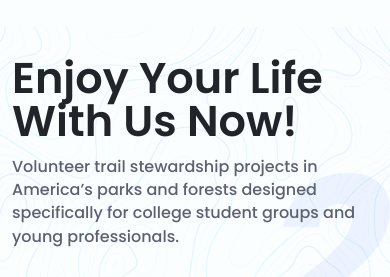
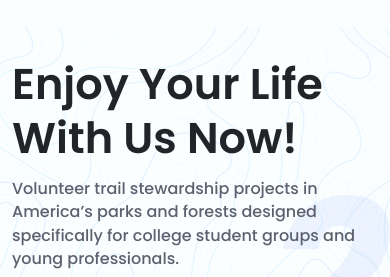
Before and after one commit to shuvoislam9900/6-highking, a plain HTML site: page index.html in a window 390 px wide. Shown: the part 2721-2998 px from the top of the page. Drawn offline with nearby package versions, Linux system fonts and the light colour scheme.

Commit message:
fixed a defect

```diff
--- a/css/responsive.css
+++ b/css/responsive.css
@@ -112,7 +112,6 @@
     }
     .two_text_h2 {
         font-size: 43px;
-        line-height: 100%;
         letter-spacing: 0px;
     }
     .two_text_p {
```
